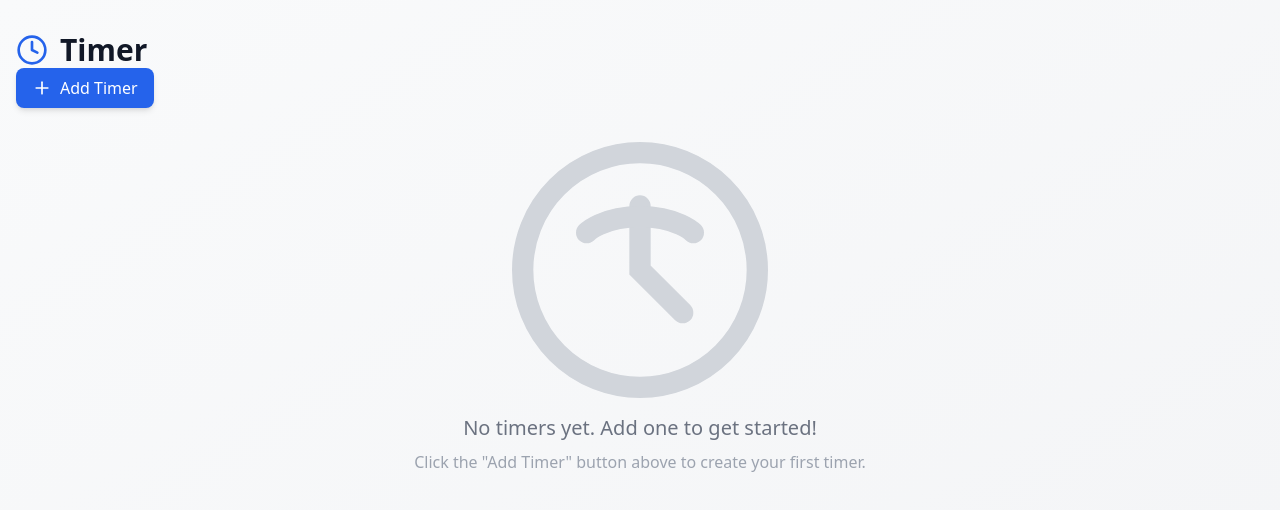
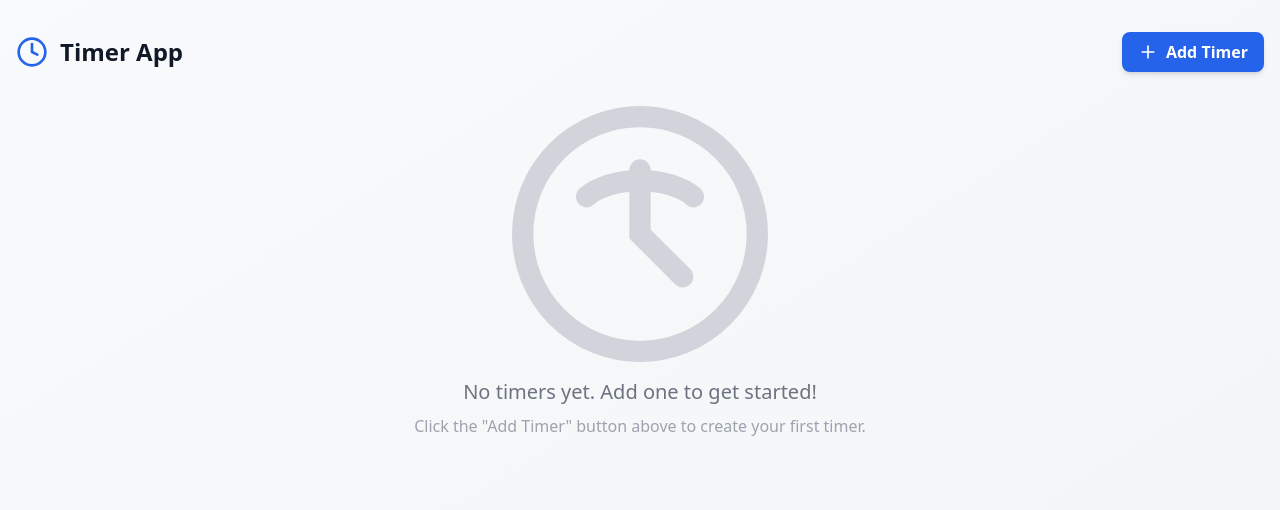
Before and after one commit to SUVAJIT-KARMAKAR/TIMER-CODEWALNUT, a React (Vite) app: page / in a window 1280 px wide. Shown: the top 510 px of the page. Built offline with nearby package versions, Linux system fonts and the light colour scheme.

Commit message:
fix:UI button alignment

```diff
--- a/src/Home.tsx
+++ b/src/Home.tsx
@@ -11,14 +11,14 @@ function Home() {
     <div className="min-h-screen bg-gradient-to-br from-gray-50 to-gray-100">
       <Toaster position="top-right" />
       <div className="container mx-auto px-4 py-8">
-        <div>
+        <div className='flex justify-between'>
           <div className="flex items-center gap-3">
             <Clock className="w-8 h-8 text-blue-600" />
-            <h1 className="text-3xl font-bold text-gray-900">Timer</h1>
+            <h1 className="text-2xl font-bold text-gray-900">Timer App</h1>
           </div>
           <button
             onClick={() => setIsModalOpen(true)}
-            className="flex items-center gap-2 px-4 py-2 bg-blue-600 text-white rounded-lg hover:bg-blue-700 transition-colors shadow-md hover:shadow-lg"
+            className="flex items-center gap-2 px-4 py-2 bg-blue-600 font-bold  text-white rounded-lg hover:bg-blue-700 transition-colors shadow-md hover:shadow-lg"
           >
             <Plus className="w-5 h-5" />
             Add Timer
```
